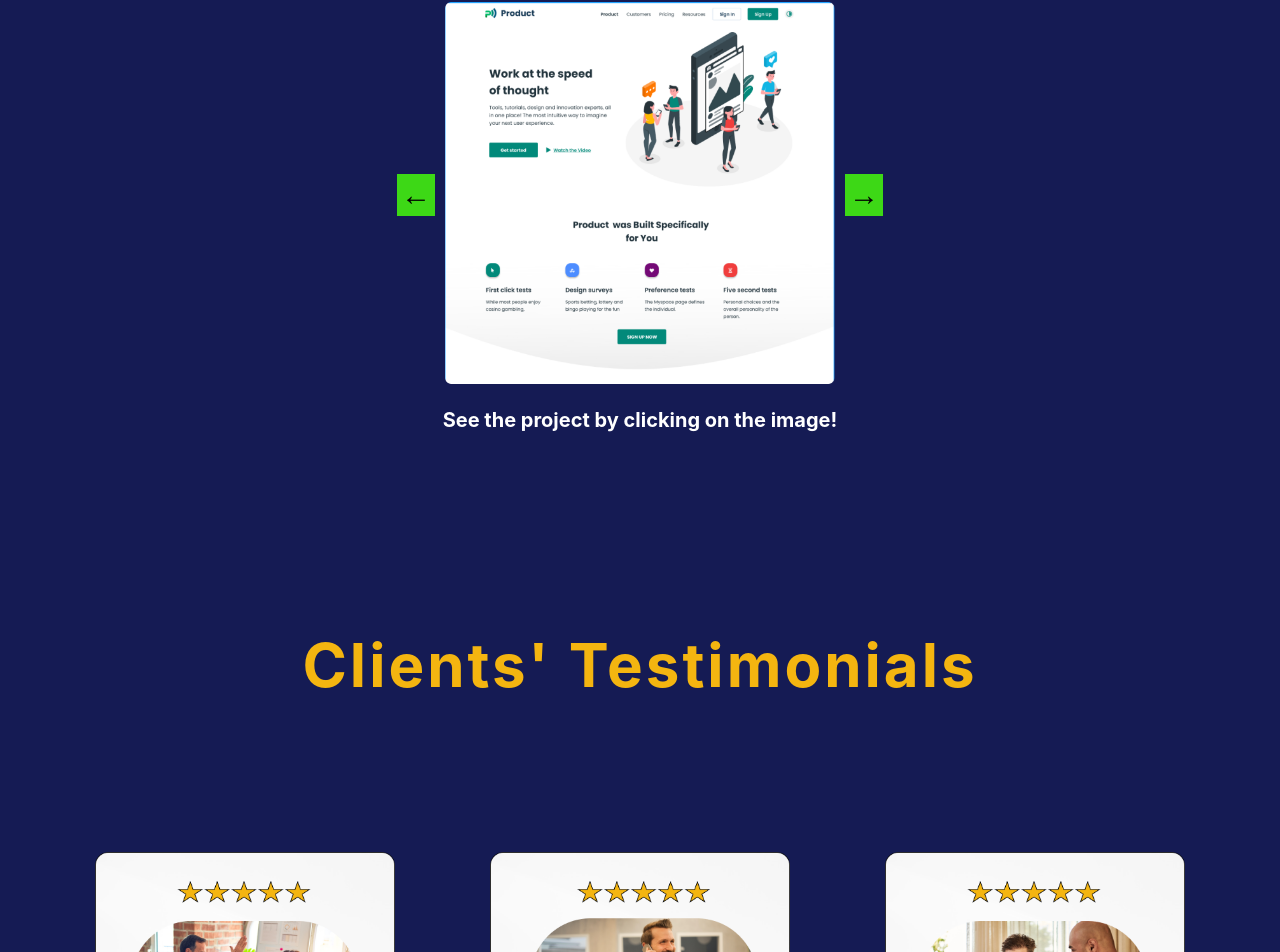
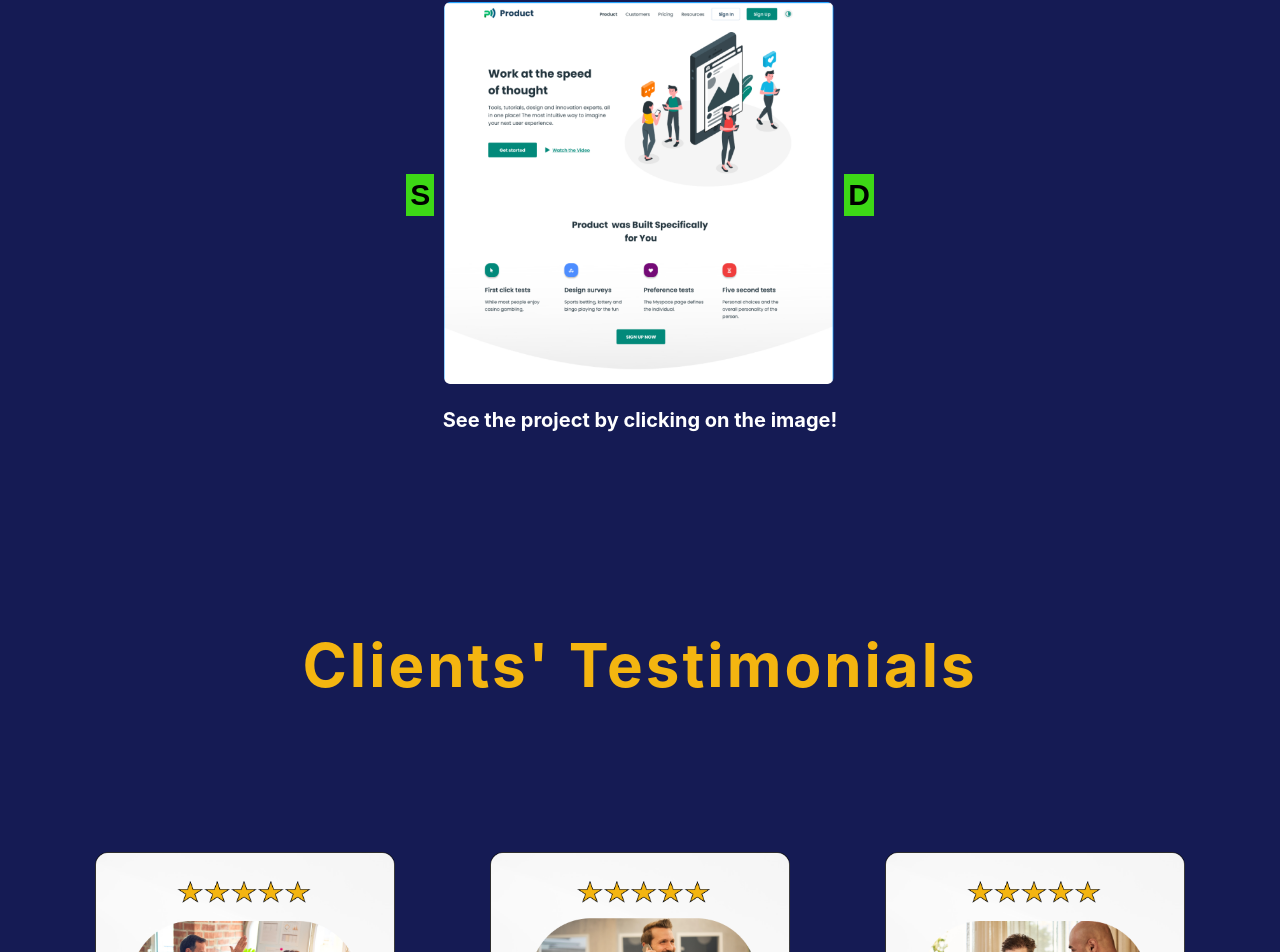
Before and after one commit to Adrian-Edu/best-web-design, a React (Create React App) app: page / in a window 1280 px wide. Shown: the part 4363-5315 px from the top of the page. Built offline with nearby package versions, Linux system fonts and the light colour scheme.

Commit message:
proba litera

```diff
--- a/src/pages/slide-protfolio/SlidePortfolio.jsx
+++ b/src/pages/slide-protfolio/SlidePortfolio.jsx
@@ -72,7 +72,7 @@ function SlidePortfolio(props) {
           style={{ backgroundColor: `${buttonColor}` }}
           className="button-slide"
         >
-          ←
+          S
         </button>
         <div>
           <a
@@ -93,7 +93,7 @@ function SlidePortfolio(props) {
           style={{ backgroundColor: `${buttonColor}` }}
           className="button-slide"
         >
-          →
+          D
         </button>
       </div>
       <p className="message-slide" style={{ color: `${props.textColor}` }}>
```
